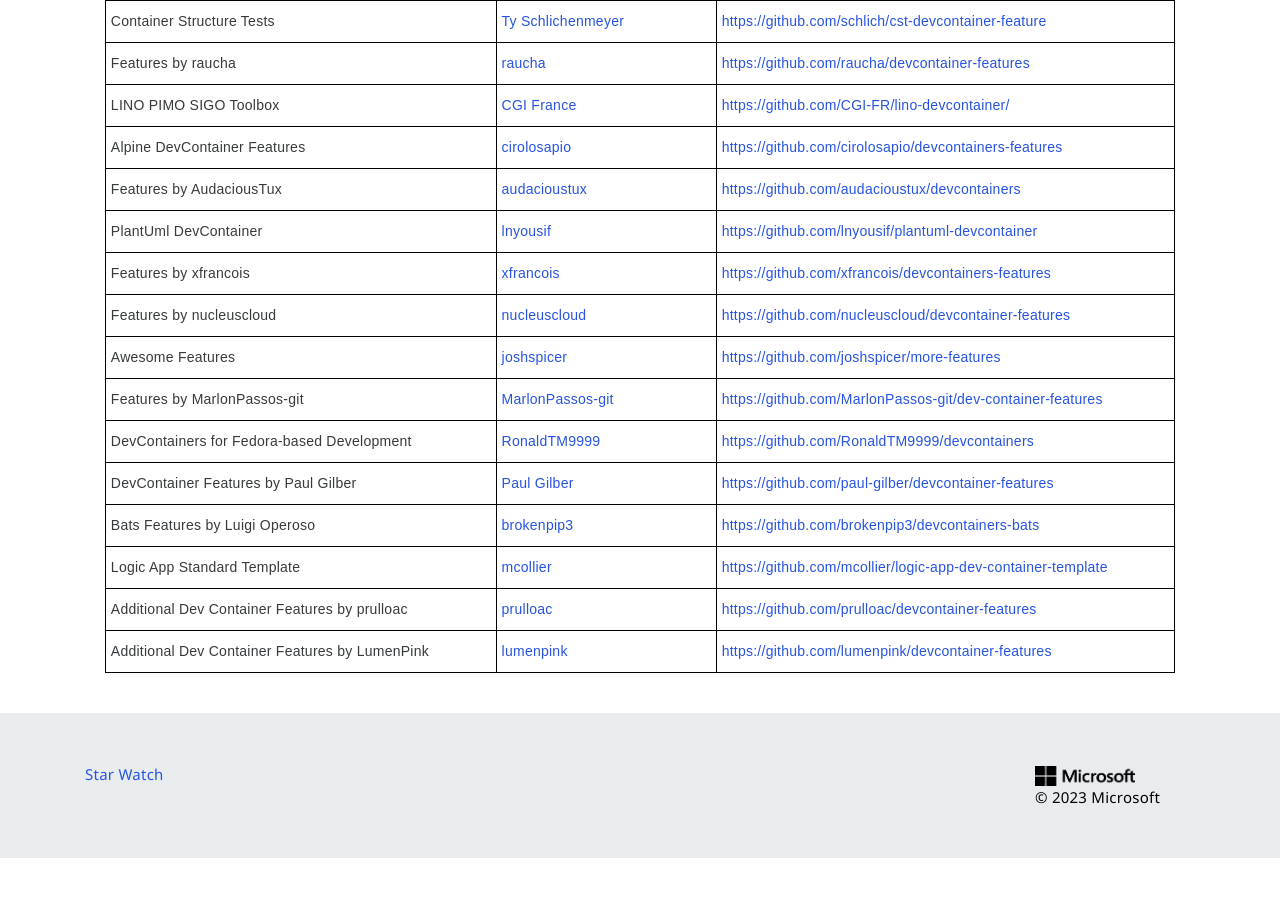
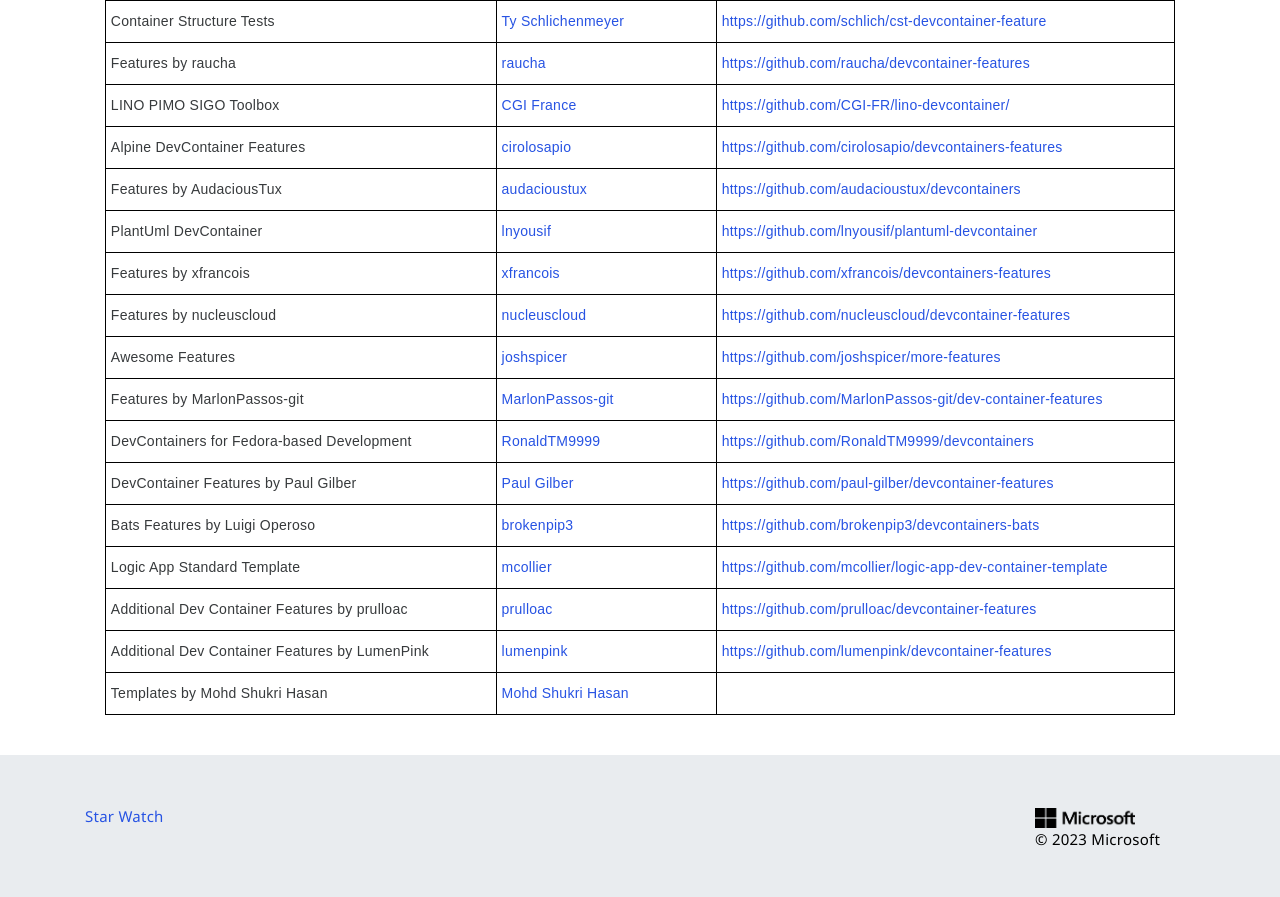
Before and after one commit to devcontainers/devcontainers.github.io, a Jekyll site: the page built from collections.html, in a window 1280 px wide and 900 px high, scrolled down 5038 px. Shown: the top 897 px of the window. Built offline with Jekyll 4.4.1, drawn with Linux system fonts in a browser that asks for light colours; nearby versions of some CDN libraries; comment, search, counter and statistics services are not loaded; before the commit the page ends 5896 px from its top, so only the background shows below that.

Commit message:
Add Mohd Shukri Hasan's devcontainer templates

```diff
--- a/_data/collection-index.yml
+++ b/_data/collection-index.yml
@@ -638,3 +638,7 @@
   contact: https://github.com/lumenpink/devcontainer-features/issues
   repository: https://github.com/lumenpink/devcontainer-features
   ociReference: ghcr.io/lumenpink/devcontainer-features
+- name: Templates by Mohd Shukri Hasan
+  maintainer: Mohd Shukri Hasan
+  contact: https://github.com/hsm207/devcontainer-templates/issues
+  ociReference: ghcr.io/hsm207/devcontainer-templates
```
